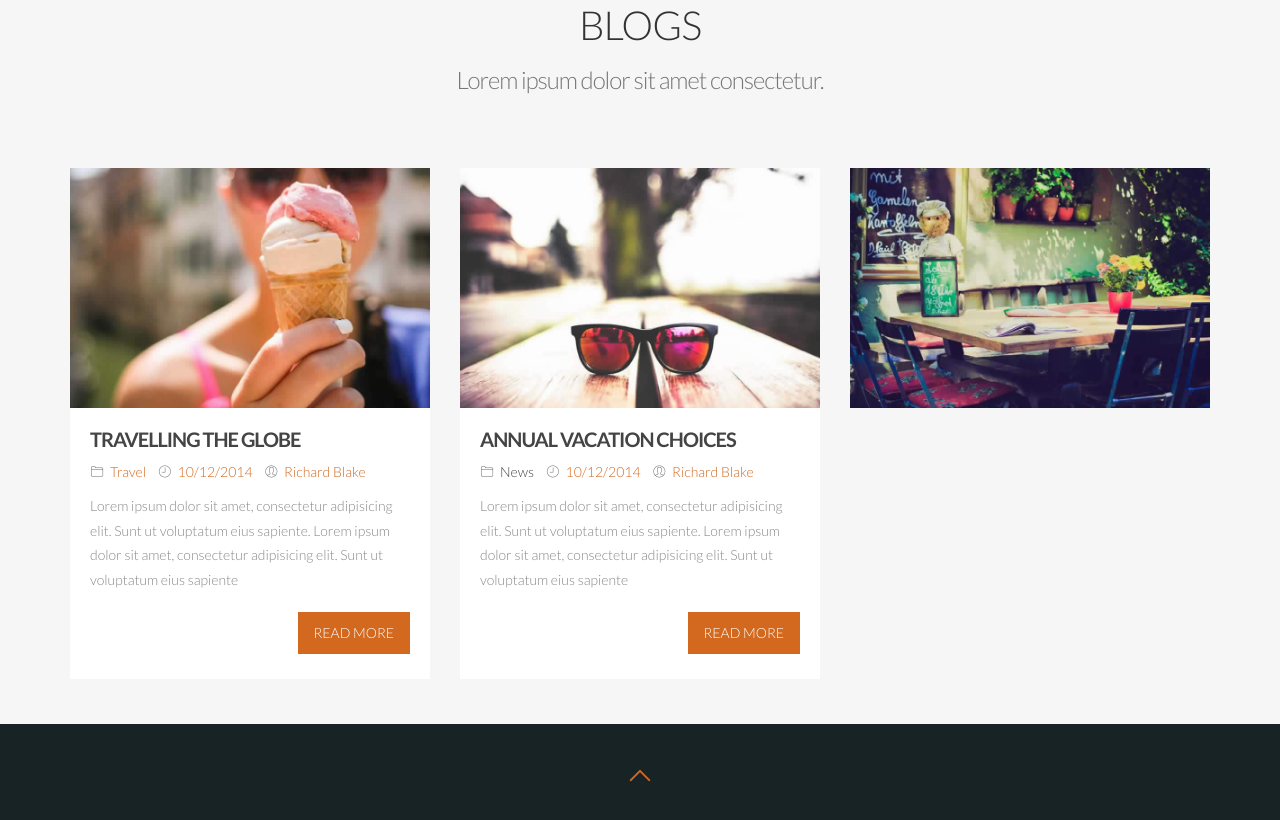
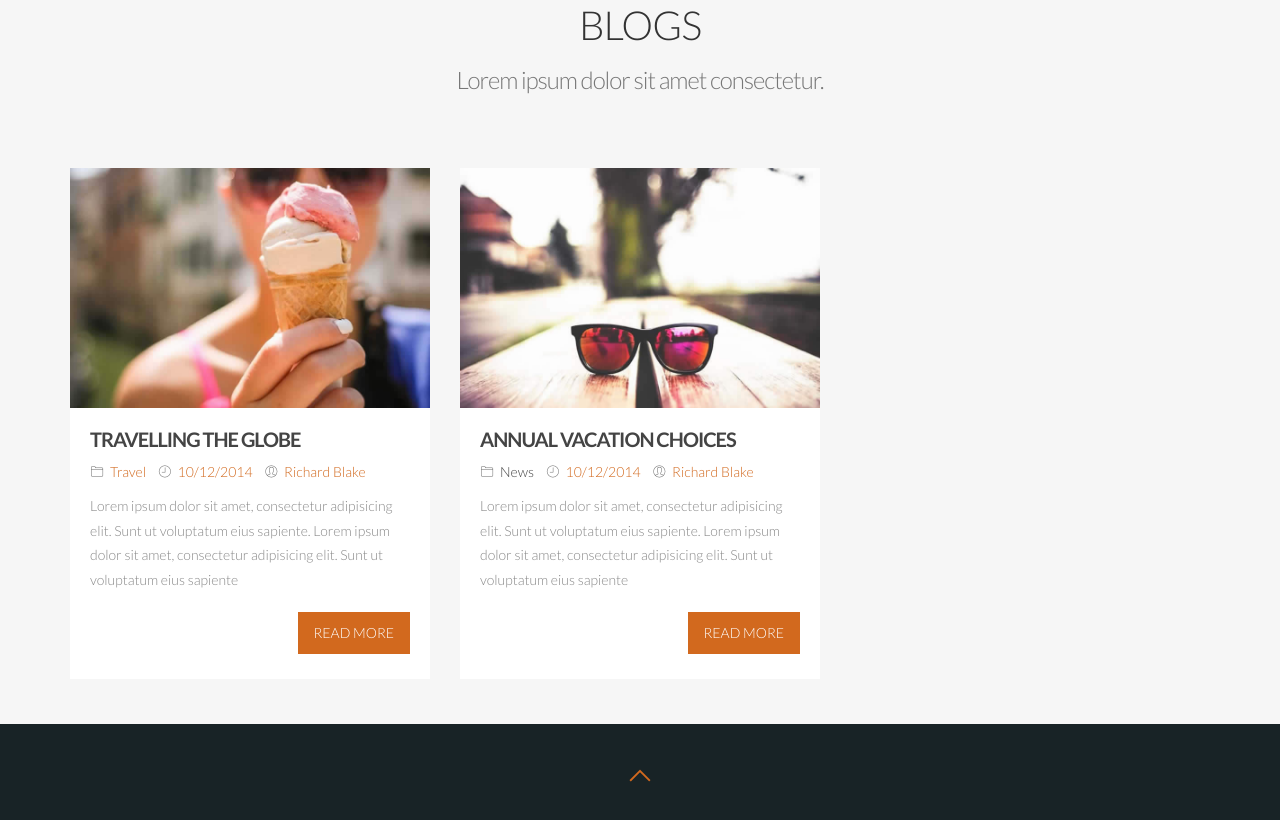
Before and after one commit to aafiatanvir/aafiatanvir.github.io, a plain HTML site: page index.html in a window 1280 px wide. Shown: the part 3358-4178 px from the top of the page. Drawn offline with Linux system fonts and the light colour scheme; some packages are replaced by stand-ins of ours.

Commit message:
Update index.html

```diff
--- a/index.html
+++ b/index.html
@@ -411,16 +411,6 @@
                                 <a class="btn btn-primary mt20 pull-right" href="single-post.html">Read More</a>
                             </div>
                         </li>
-                       <li class="col-md-4 portfolio-item da-item wow fadeInUp" data-mh="blog-posts">
-                            <a href="#" title="View Post">
-                                <img src="assets/img/blog/blog9.jpg" class="img-responsive" alt="">
-                                <div>
-                                    <div class="portfolio-hover-content">
-                                        <i class="pe-7s-close fa-3x"></i>
-                                    </div>
-                                </div>
-                            </a>
-                        </li>
                     </ul>
                 </div>
             </div>
```
